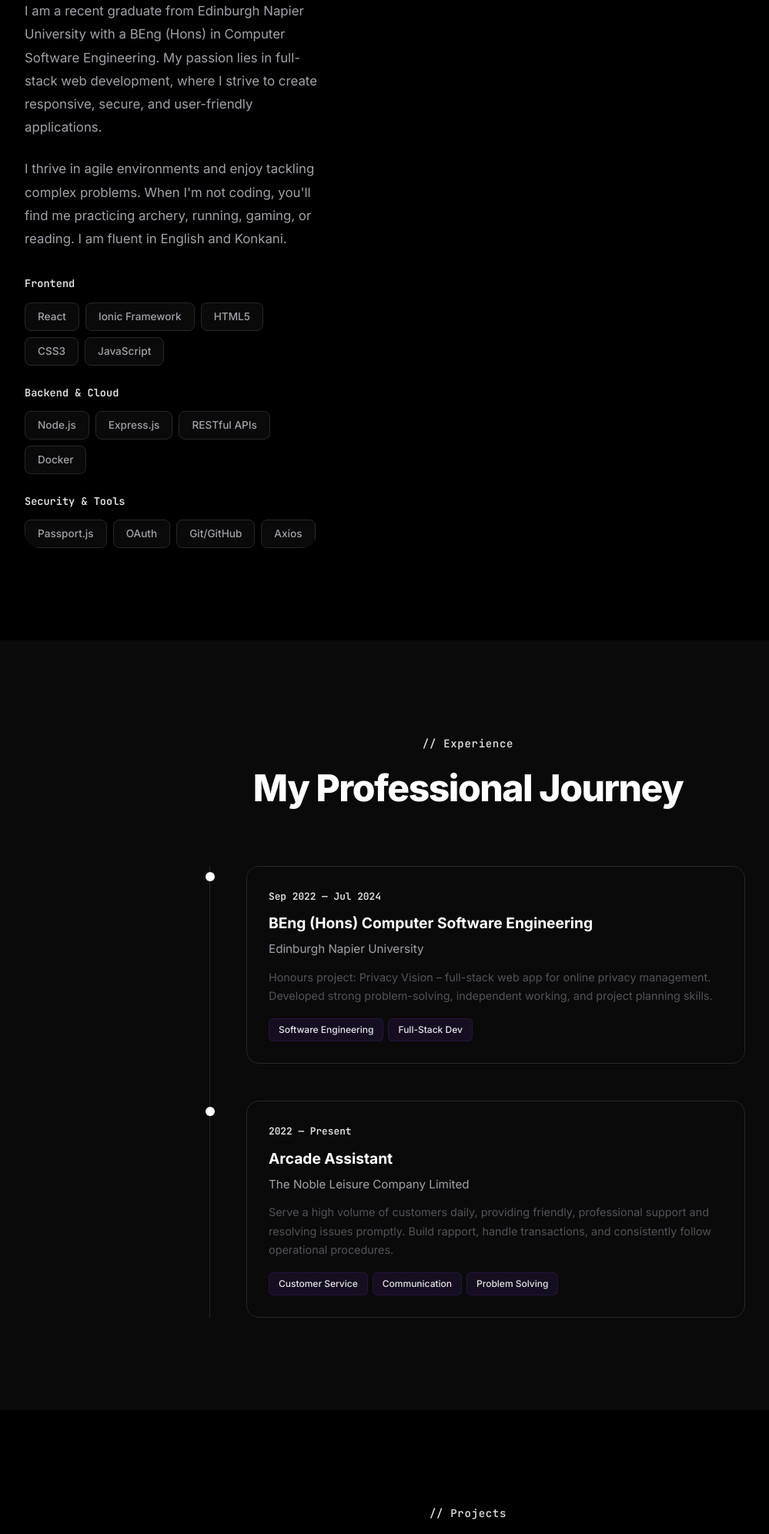
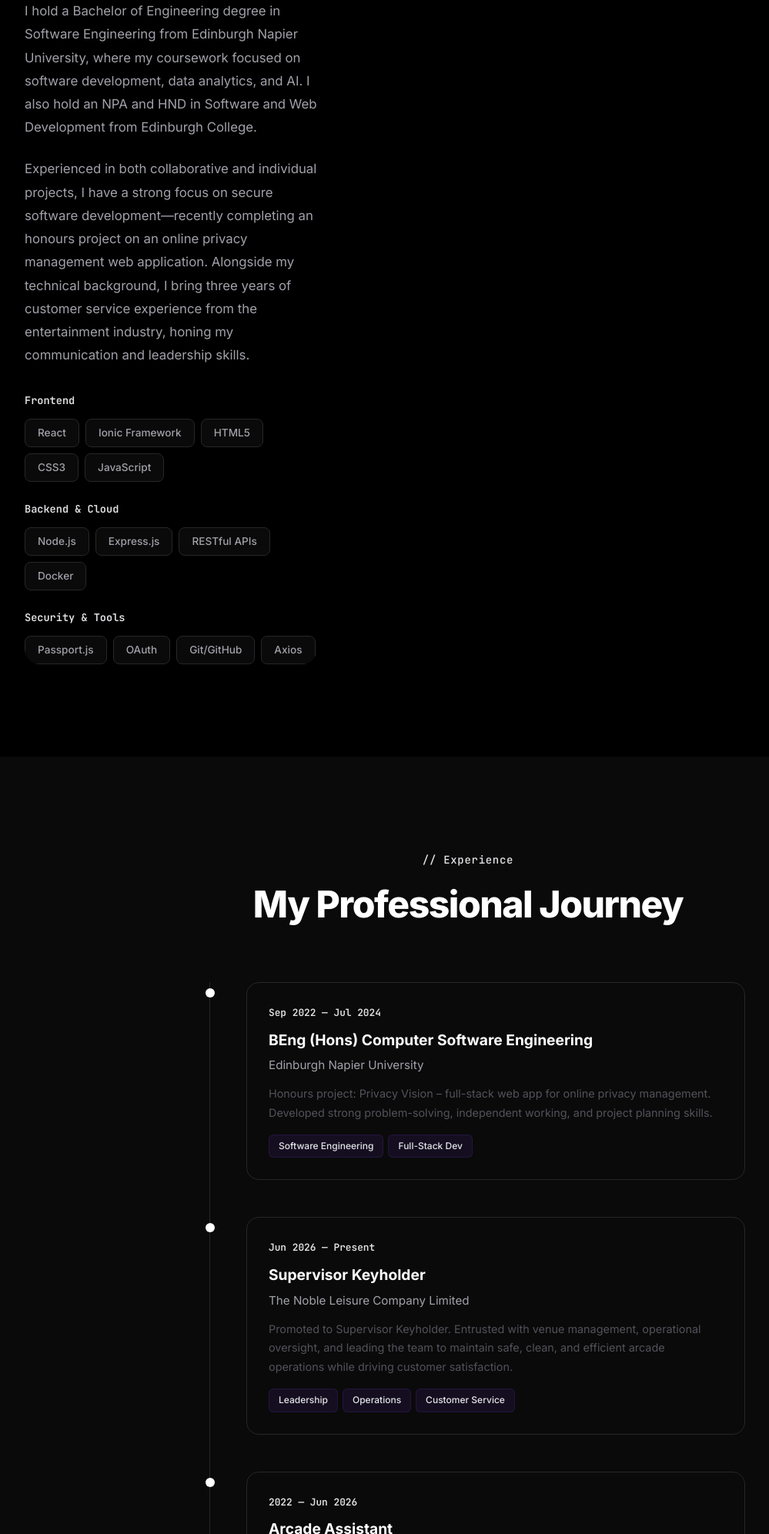
Before and after one commit to Reeve06/personalweb, a website: page index.html in a window 1280 px wide. Shown: the part 1600-3593 px from the top of the page at 77% size, without its empty margins (32-1031 px from the left). Drawn offline with Linux system fonts and the light colour scheme.

Commit message:
Update profile picture, rewrite About text, and add Supervisor Keyholder role

```diff
--- a/index.html
+++ b/index.html
@@ -85,14 +85,14 @@
                 <div class="about-image reveal-left">
                     <div class="image-frame">
                         <div class="image-placeholder">
-                            <img src="https://github.com/Reeve06.png" alt="Reeve Fernandes" style="width: 100%; height: 100%; object-fit: cover; border-radius: 20px;">
+                            <img src="https://media.licdn.com/dms/image/v2/D4D03AQEoIuWf3Kq_HQ/profile-displayphoto-shrink_800_800/profile-displayphoto-shrink_800_800/0/1710332929672?e=1784160000&v=beta&t=YGCV3DWAEsZt99Fk3L0XcYt-PTcluC0vo35jFs540cU" alt="Reeve Fernandes" style="width: 100%; height: 100%; object-fit: cover; border-radius: 20px;">
                 </div>
                 <div class="about-content">
                     <p class="about-text reveal-right">
-                        I am a recent graduate from Edinburgh Napier University with a BEng (Hons) in Computer Software Engineering. My passion lies in full-stack web development, where I strive to create responsive, secure, and user-friendly applications.
+                        I hold a Bachelor of Engineering degree in Software Engineering from Edinburgh Napier University, where my coursework focused on software development, data analytics, and AI. I also hold an NPA and HND in Software and Web Development from Edinburgh College.
                     </p>
                     <p class="about-text reveal-right" style="--delay: 0.1s">
-                        I thrive in agile environments and enjoy tackling complex problems. When I'm not coding, you'll find me practicing archery, running, gaming, or reading. I am fluent in English and Konkani.
+                        Experienced in both collaborative and individual projects, I have a strong focus on secure software development—recently completing an honours project on an online privacy management web application. Alongside my technical background, I bring three years of customer service experience from the entertainment industry, honing my communication and leadership skills.
                     </p>
                     <div class="skills-grid reveal-right" style="--delay: 0.2s">
                         <div class="skill-category">
@@ -158,11 +158,28 @@
                 <div class="timeline-item reveal-up" style="--delay: 0.15s">
                     <div class="timeline-dot"></div>
                     <div class="timeline-card">
-                        <div class="timeline-date">2022 — Present</div>
+                        <div class="timeline-date">Jun 2026 — Present</div>
+                        <h3 class="timeline-title">Supervisor Keyholder</h3>
+                        <p class="timeline-company">The Noble Leisure Company Limited</p>
+                        <p class="timeline-description">
+                            Promoted to Supervisor Keyholder. Entrusted with venue management, operational oversight, and leading the team to maintain safe, clean, and efficient arcade operations while driving customer satisfaction.
+                        </p>
+                        <div class="timeline-tags">
+                            <span class="timeline-tag">Leadership</span>
+                            <span class="timeline-tag">Operations</span>
+                            <span class="timeline-tag">Customer Service</span>
+                        </div>
+                    </div>
+                </div>
+
+                <div class="timeline-item reveal-up" style="--delay: 0.3s">
+                    <div class="timeline-dot"></div>
+                    <div class="timeline-card">
+                        <div class="timeline-date">2022 — Jun 2026</div>
                         <h3 class="timeline-title">Arcade Assistant</h3>
                         <p class="timeline-company">The Noble Leisure Company Limited</p>
                         <p class="timeline-description">
-                            Serve a high volume of customers daily, providing friendly, professional support and resolving issues promptly. Build rapport, handle transactions, and consistently follow operational procedures.
+                            Served a high volume of customers daily, providing friendly, professional support and resolving issues promptly. Built rapport, handled transactions, and consistently followed operational procedures.
                         </p>
                         <div class="timeline-tags">
                             <span class="timeline-tag">Customer Service</span>
```
